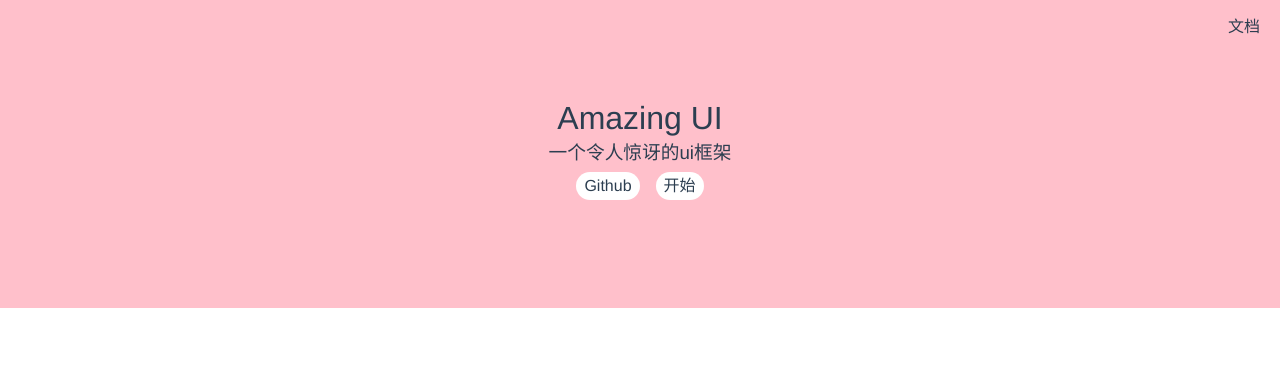
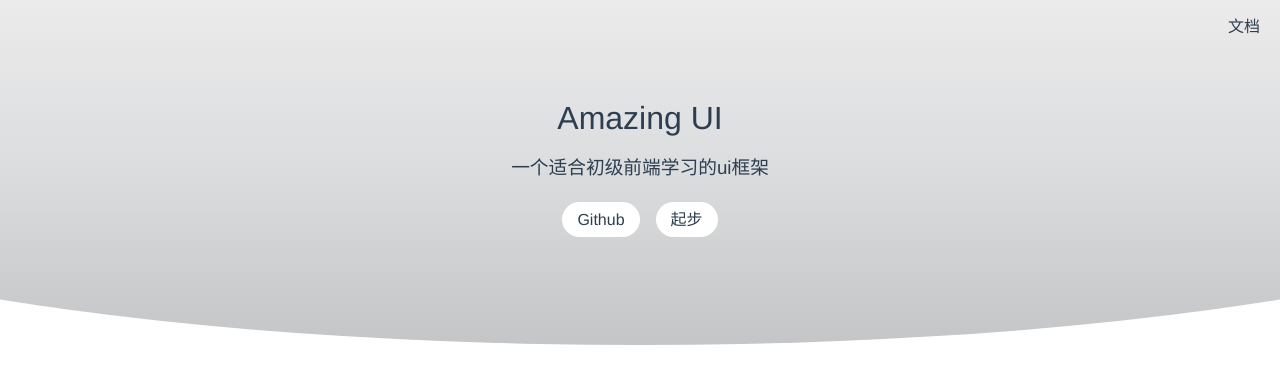
Before and after one commit to jiejie-coding/Amazing-ui, a Vue app: page /#/home in a window 1280 px wide. Shown: the top 384 px of the page. Built offline with nearby package versions, Linux system fonts and the light colour scheme.

Commit message:
导入icon，以及稍微装饰一下首页

```diff
--- a/index.html
+++ b/index.html
@@ -5,6 +5,7 @@
   <link rel="icon" href="/favicon.ico" />
   <meta name="viewport" content="width=device-width, initial-scale=1.0">
   <title>Vite App</title>
+    <script src="//at.alicdn.com/t/font_2388333_q06opn563u.js"></script>
 </head>
 <body>
   <div id="app"></div>
--- a/src/view/Home.vue
+++ b/src/view/Home.vue
@@ -3,10 +3,10 @@
     <top-nav/>
     <div class="banner">
       <h1>Amazing UI</h1>
-      <h3>一个令人惊讶的ui框架</h3>
+      <h3>一个适合初级前端学习的ui框架</h3>
       <div class="actions">
         <a href="https://github.com/jiejie-coding/Amazing-ui">Github</a>
-        <router-link to="/doc">开始</router-link>
+        <router-link to="/doc">起步</router-link>
       </div>
     </div>
   </div>
@@ -27,7 +27,16 @@ export default {
   justify-content: center;
   align-items: center;
   flex-direction: column;
-  background: pink;
+  //background: pink;
+  background-image: linear-gradient(to top, #c4c5c7 0%, #dcdddf 52%, #ebebeb 100%);
+  //background-image: linear-gradient(to top, #d5d4d0 0%, #d5d4d0 1%, #eeeeec 31%, #efeeec 75%, #e9e9e7 100%);
+  //background-image: linear-gradient(to top, #e6e9f0 0%, #eef1f5 100%);
+  //background-image: linear-gradient(to right, #eea2a2 0%, #bbc1bf 19%, #57c6e1 42%, #b49fda 79%, #7ac5d8 100%);
+  //background: linear-gradient(145deg, rgba(227, 255, 253, 1) 0%, rgba(183, 233, 230, 1) 100%);
+  clip-path: ellipse(80% 60% at 50% 40%);
+  > h3 {
+    margin: 15px 0;
+  }
   > .actions{
     padding: 8px 0;
     a {
@@ -35,11 +44,11 @@ export default {
       margin:0 8px;
       background: #fff;
       display: inline-block;
-      $h: 28px;
+      $h: 35px;
       height: $h;
       line-height: $h;
       border-radius: $h/2;
-      padding: 0 8px;
+      padding: 0px 15px;
     }
   }
 }
```
